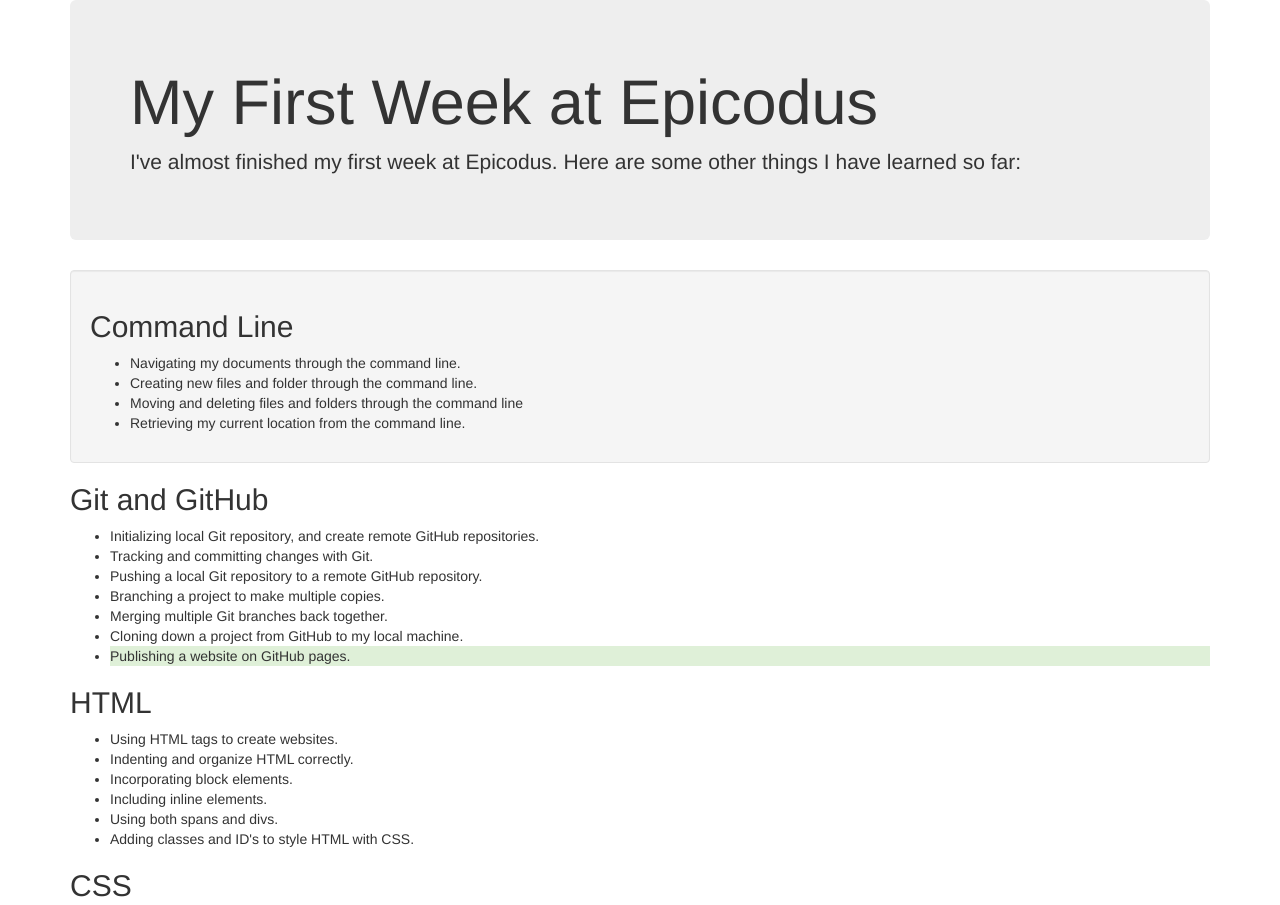
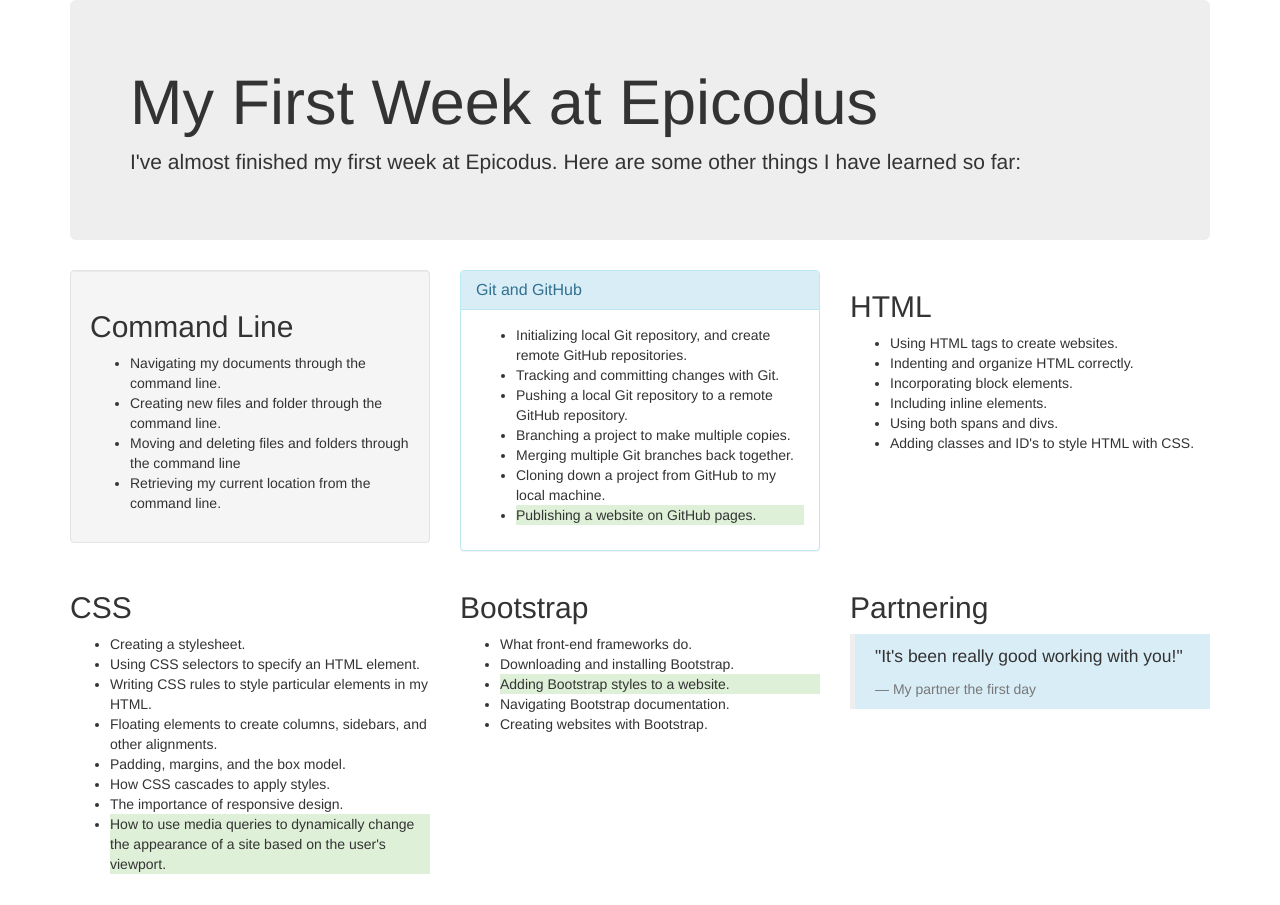
Before and after one commit to gylesb/week1, a plain HTML site: page index.html in a window 1280 px wide. Shown: the top 905 px of the page. After the commit the page ends 884 px from the top, so only its background shows below. Drawn offline with Linux system fonts and the light colour scheme.

Commit message:
Added 2 rows and 6 columns to site

```diff
--- a/index.html
+++ b/index.html
@@ -12,6 +12,8 @@
         <p>I've almost finished my first week at Epicodus. Here are some other things I have learned so far:
         </p>
       </div>
+      <div class="row">
+        <div class="col-md-4">
           <div class="well">
             <h2>Command Line</h2>
             <ul>
@@ -21,7 +23,13 @@
               <li>Retrieving my current location from the command line.</li>
             </ul>
           </div>
-      <h2>Git and GitHub</h2>
+        </div>
+        <div class="col-md-4">
+          <div class="panel panel-info">
+            <div class="panel-heading">
+              <h2 class="panel-title">Git and GitHub</h2>
+            </div>
+            <div class="panel-body">
               <ul>
                 <li>Initializing local Git repository, and create remote GitHub repositories.</li>
                 <li>Tracking and committing changes with Git.</li>
@@ -31,6 +39,10 @@
                 <li>Cloning down a project from GitHub to my local machine.</li>
                 <li class="bg-success">Publishing a website on GitHub pages.</li>
               </ul>
+            </div>
+          </div>
+        </div>
+        <div class="col-md-4">
           <h2>HTML</h2>
           <ul>
             <li>Using HTML tags to create websites.</li>
@@ -40,6 +52,10 @@
             <li>Using both spans and divs.</li>
             <li>Adding classes and ID's to style HTML with CSS.</li>
           </ul>
+        </div>
+      </div>
+      <div class="row">
+        <div class="col-md-4">
           <h2>CSS</h2>
           <ul>
             <li>Creating a stylesheet.</li>
@@ -51,6 +67,8 @@
             <li>The importance of responsive design.</li>
             <li class="bg-success">How to use media queries to dynamically change the appearance of a site based on the user's viewport.</li>
           </ul>
+        </div>
+        <div class="col-md-4">
           <h2>Bootstrap</h2>
           <ul>
             <li>What front-end frameworks do.</li>
@@ -59,11 +77,15 @@
             <li>Navigating Bootstrap documentation.</li>
             <li>Creating websites with Bootstrap.</li>
           </ul>
+        </div>
+        <div class="col-md-4">
           <h2>Partnering</h2>
           <blockquote class="bg-info">
             <p>"It's been really good working with you!"</p>
             <footer>My partner the first day</footer>
           </blockquote>
         </div>
+      </div>
+    </div>
   </body>
 </html>
```
Lines whose indentation alone changed are shown as unchanged.
